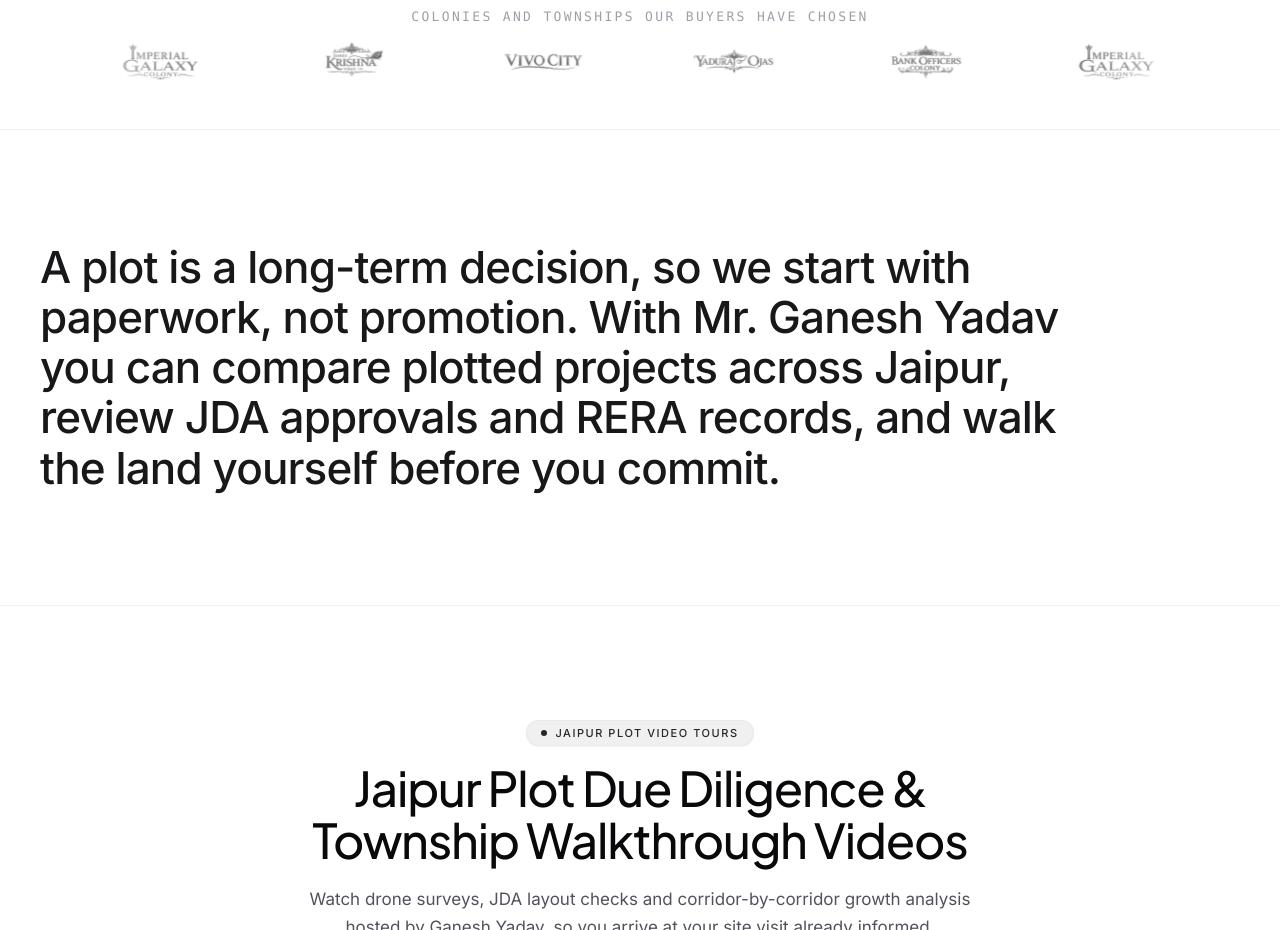
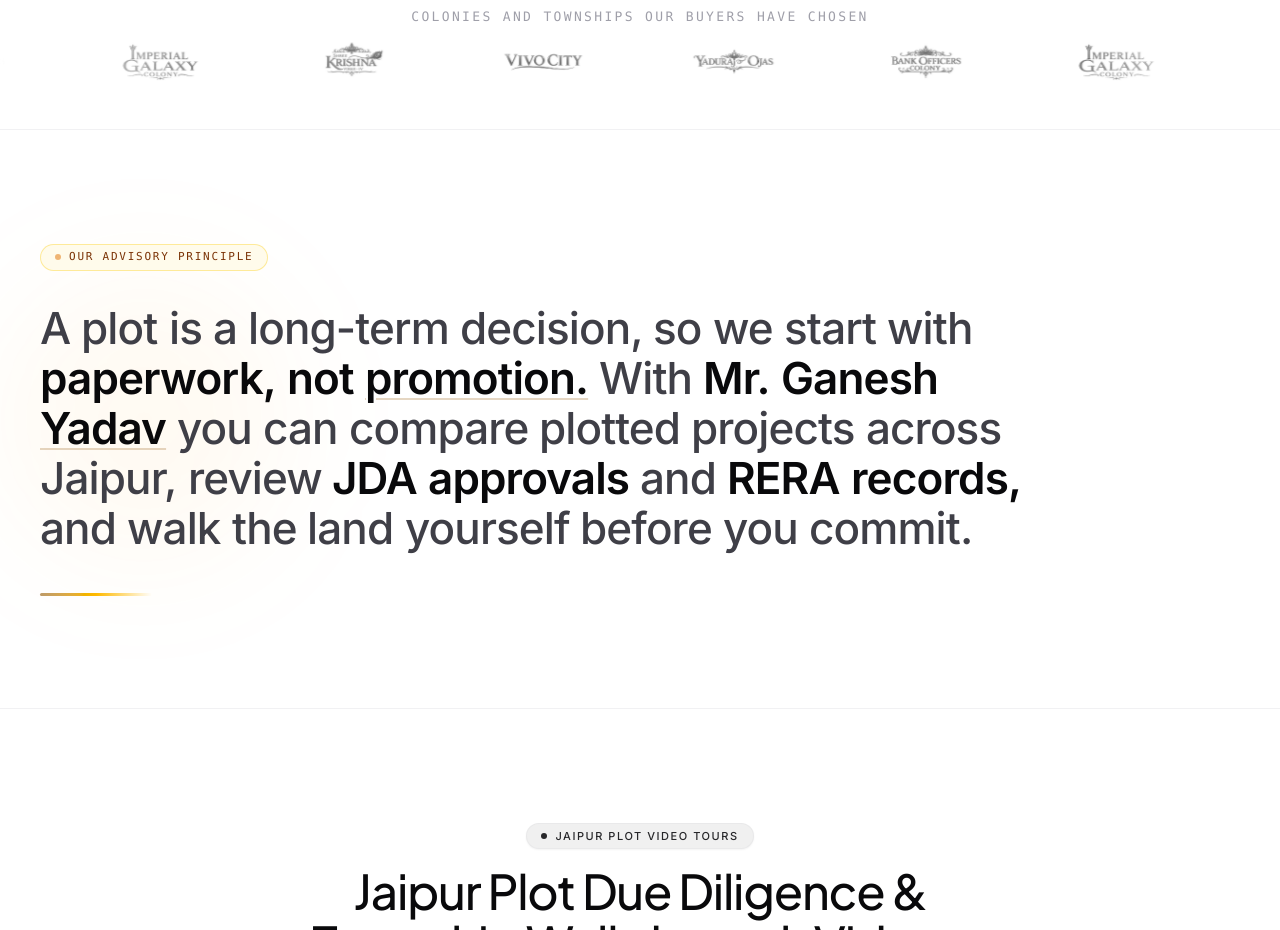
Before and after one commit to bad781478-lang/INVEST-WITH-GANESH, a React (Vite) app: page / in a window 1280 px wide. Shown: the part 840-1770 px from the top of the page. Built offline with nearby package versions, Linux system fonts and the light colour scheme.

Commit message:
feat: add kinetic word-by-word scroll reveal animation to statement line

```diff
--- a/src/components/home/StatementSection.tsx
+++ b/src/components/home/StatementSection.tsx
@@ -1,13 +1,107 @@
 import React from 'react';
+import { useScrollReveal } from '../../hooks/useScrollReveal';
+
+const statementWords: { text: string; highlight?: boolean; accent?: boolean }[] = [
+  { text: 'A' },
+  { text: 'plot' },
+  { text: 'is' },
+  { text: 'a' },
+  { text: 'long-term' },
+  { text: 'decision,' },
+  { text: 'so' },
+  { text: 'we' },
+  { text: 'start' },
+  { text: 'with' },
+  { text: 'paperwork,', highlight: true },
+  { text: 'not', highlight: true },
+  { text: 'promotion.', highlight: true, accent: true },
+  { text: 'With' },
+  { text: 'Mr.', highlight: true },
+  { text: 'Ganesh', highlight: true },
+  { text: 'Yadav', highlight: true, accent: true },
+  { text: 'you' },
+  { text: 'can' },
+  { text: 'compare' },
+  { text: 'plotted' },
+  { text: 'projects' },
+  { text: 'across' },
+  { text: 'Jaipur,' },
+  { text: 'review' },
+  { text: 'JDA', highlight: true },
+  { text: 'approvals', highlight: true },
+  { text: 'and' },
+  { text: 'RERA', highlight: true },
+  { text: 'records,', highlight: true },
+  { text: 'and' },
+  { text: 'walk' },
+  { text: 'the' },
+  { text: 'land' },
+  { text: 'yourself' },
+  { text: 'before' },
+  { text: 'you' },
+  { text: 'commit.' },
+];
 
 export const StatementSection: React.FC = () => {
+  const { ref, isRevealed } = useScrollReveal<HTMLDivElement>({
+    threshold: 0.15,
+    rootMargin: '0px 0px -40px 0px',
+  });
+
   return (
-    <section className="bg-white py-20 md:py-28 border-b border-zinc-200/50 overflow-hidden">
-      <div className="max-w-7xl mx-auto px-6 md:px-10">
-        <div className="max-w-5xl reveal-on-scroll">
-          <p className="text-3xl sm:text-4xl md:text-[44px] font-medium leading-[1.14] tracking-[-0.02em] text-zinc-900">
-            A plot is a long-term decision, so we start with paperwork, not promotion. With Mr. Ganesh Yadav you can compare plotted projects across Jaipur, review JDA approvals and RERA records, and walk the land yourself before you commit.
+    <section className="bg-white py-16 sm:py-20 md:py-28 border-b border-zinc-200/50 overflow-hidden relative">
+      {/* Subtle ambient golden radial glow */}
+      <div className="absolute top-1/2 left-0 -translate-y-1/2 w-72 h-72 bg-amber-500/5 rounded-full blur-3xl pointer-events-none" />
+
+      <div className="max-w-7xl mx-auto px-6 md:px-10 relative">
+        <div ref={ref} className="max-w-5xl">
+          {/* Eyebrow Pill with smooth slide-down entrance */}
+          <div
+            className={`inline-flex items-center gap-2 rounded-full px-3.5 py-1 text-[11px] font-mono tracking-[0.16em] uppercase bg-amber-50 text-amber-900 border border-amber-200/80 mb-6 sm:mb-8 transition-all duration-700 ease-[cubic-bezier(0.16,1,0.3,1)] select-none ${
+              isRevealed ? 'opacity-100 translate-y-0' : 'opacity-0 -translate-y-3'
+            }`}
+          >
+            <span className="w-1.5 h-1.5 rounded-full bg-amber-600 animate-pulse" />
+            <span>OUR ADVISORY PRINCIPLE</span>
+          </div>
+
+          {/* Kinetic Typography: Word-by-Word Smooth Reveal */}
+          <p
+            className="text-2xl sm:text-3xl md:text-4xl lg:text-[44px] font-medium leading-[1.2] sm:leading-[1.18] md:leading-[1.14] tracking-[-0.02em] text-zinc-900"
+            aria-label="A plot is a long-term decision, so we start with paperwork, not promotion. With Mr. Ganesh Yadav you can compare plotted projects across Jaipur, review JDA approvals and RERA records, and walk the land yourself before you commit."
+          >
+            {statementWords.map((word, index) => {
+              const delay = 60 + index * 26; // Staggered entrance timing
+              return (
+                <span
+                  key={index}
+                  style={{
+                    transitionDelay: `${delay}ms`,
+                  }}
+                  className={`inline-block mr-[0.25em] transition-all duration-700 ease-[cubic-bezier(0.16,1,0.3,1)] will-change-transform ${
+                    isRevealed
+                      ? 'opacity-100 translate-y-0 blur-none'
+                      : 'opacity-0 translate-y-4 blur-[3px]'
+                  } ${
+                    word.highlight
+                      ? word.accent
+                        ? 'text-zinc-950 font-semibold underline decoration-[#BD9A68]/40 decoration-2 underline-offset-4'
+                        : 'text-zinc-950 font-semibold'
+                      : 'text-zinc-700'
+                  }`}
+                >
+                  {word.text}
+                </span>
+              );
+            })}
           </p>
+
+          {/* Animated decorative accent line that draws across */}
+          <div
+            className={`mt-8 sm:mt-10 h-[2.5px] w-28 bg-gradient-to-r from-[#BD9A68] via-amber-400 to-transparent rounded-full transition-all duration-1000 delay-500 ease-[cubic-bezier(0.16,1,0.3,1)] origin-left ${
+              isRevealed ? 'scale-x-100 opacity-100' : 'scale-x-0 opacity-0'
+            }`}
+          />
         </div>
       </div>
     </section>
```
